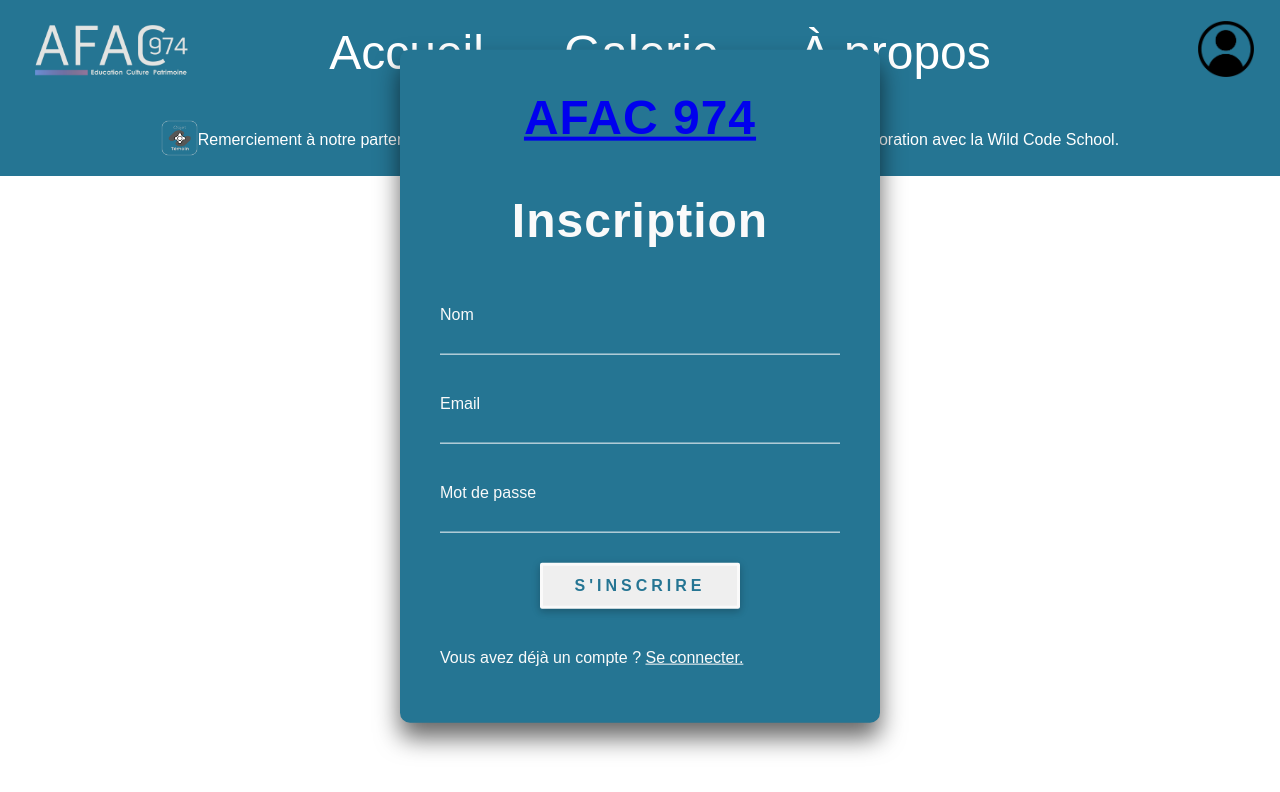
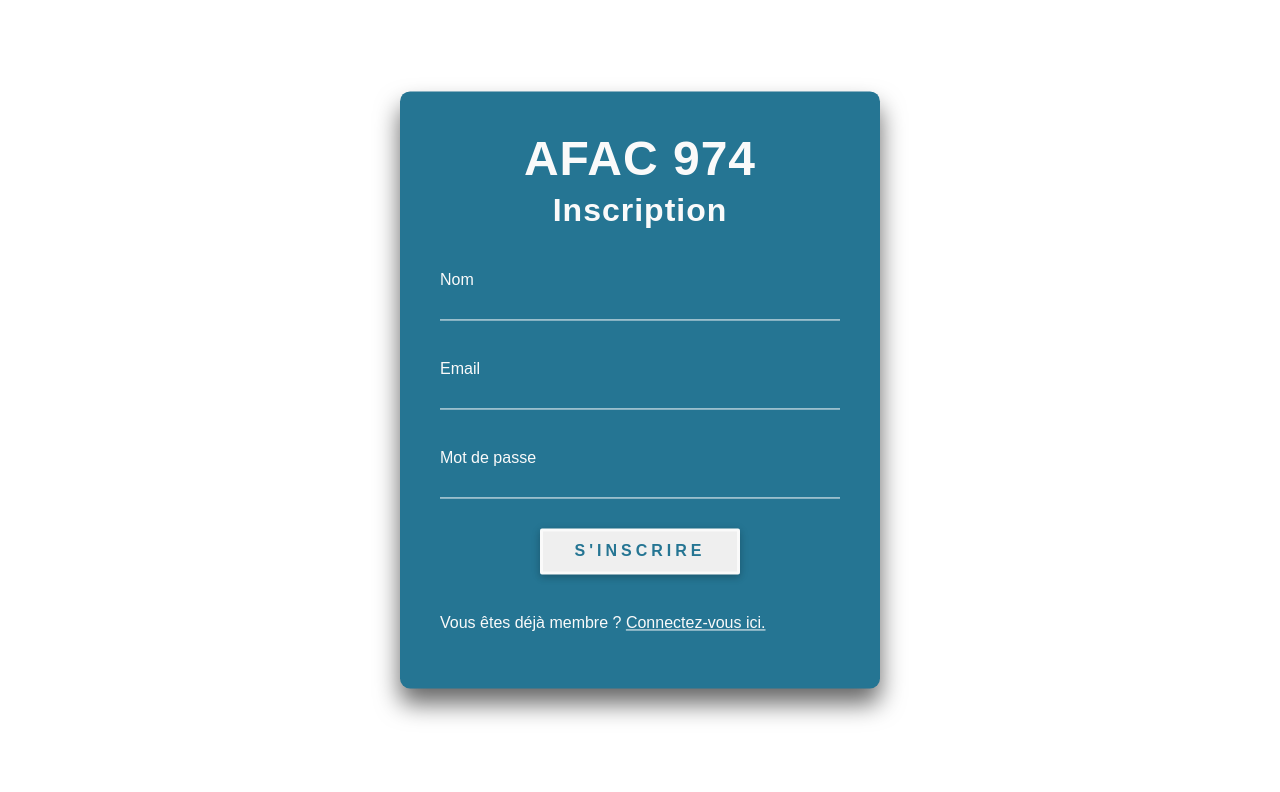
Before and after one commit to WildCodeSchool/2023-02-JS-Lille-project-3-groupe1, a React (Vite) app in the folder frontend/: page /register in a window 1280 px wide. Shown: the top 792 px of the page. Built offline with nearby package versions, Linux system fonts and the light colour scheme.

Commit message:
login register form finished

```diff
--- a/frontend/src/App.jsx
+++ b/frontend/src/App.jsx
@@ -1,4 +1,4 @@
-import { useState } from "react";
+import React, { useState } from "react";
 import { Routes, Route } from "react-router-dom";
 import Navbar from "./components/Navbar/Navbar";
 import Home from "./page/Home/Home";
@@ -6,9 +6,8 @@ import Footer from "./components/Footer/Footer";
 import Account from "./page/Account/Account";
 import Authors from "./page/Author/Author";
 import GaleriePG from "./page/Galerie/Galeriepg";
-import FormLogin from "./page/FormLogin/FormLogin"
+import FormLogin from "./page/FormLogin/FormLogin";
 import FormRegister from "./page/FormRegister/FormRegister";
-// import Register from "./page/FormLogin/RegisterForm";
 import About from "./components/About/About";
 import "./App.scss";
 
@@ -20,6 +19,14 @@ export default function App() {
     setActiveTab(tab);
   };
 
+  const handleFormOpen = () => {
+    setShowNavbarAndFooter(false);
+  };
+
+  const handleFormClose = () => {
+    setShowNavbarAndFooter(true);
+  };
+
   return (
     <div className="appcontainer">
       <div className="navapp">
@@ -29,11 +36,17 @@ export default function App() {
             <Route path="/" element={<Home />} />
             <Route path="/galerie" element={<GaleriePG />} />
             <Route path="/authors" element={<Authors />} />
-            <Route path="/login" element={<FormLogin />} />
-            <Route path="/register" element={<FormRegister />} />
+            <Route
+              path="/login"
+              element={<FormLogin onFormOpen={handleFormOpen} onFormClose={handleFormClose} />}
+            />
+            <Route
+              path="/register"
+              element={<FormRegister onFormOpen={handleFormOpen} onFormClose={handleFormClose} />}
+            />
             <Route path="/apropos" element={<About />} />
             <Route path="/authors" element={<Authors />} />
-            <Route path="/login2" />{" "}
+            <Route path="/login2" />
             <Route
               path="/account/favoris"
               element={
@@ -48,10 +61,11 @@ export default function App() {
             />
           </Routes>
         </div>
-
-        <div className="footerapp">
-          <Footer />
-        </div>
+        {showNavbarAndFooter && (
+          <div className="footerapp">
+            <Footer />
+          </div>
+        )}
       </div>
     </div>
   );
--- a/frontend/src/page/FormLogin/FormLogin.jsx
+++ b/frontend/src/page/FormLogin/FormLogin.jsx
@@ -1,9 +1,8 @@
-import React, { useState } from "react";
+import React, { useState, useEffect } from "react";
 import axios from "axios";
 import "../FormLogin/FormLoginStyle.scss";
-import { useEffect } from "react";
 
-function FormLogin() {
+function FormLogin({ onFormOpen, onFormClose }) {
   const [formData, setFormData] = useState({
     mail: "",
     password: "",
@@ -34,15 +33,24 @@ function FormLogin() {
       .catch((error) => {
         console.error("Erreur lors de la requête :", error);
       });
-    [];
   };
 
+  useEffect(() => {
+    onFormOpen();
+    return () => {
+      onFormClose();
+    };
+  }, [onFormOpen, onFormClose]);
+
   return (
+
       <div className="login-box">
         <p>
-        <a href="Home" className="title-form">AFAC 974</a>
+          <a href="/" className="title-form">
+            AFAC 974
+          </a>
           <br />
-        <p className="connexion-text">Connexion</p>
+          <p className="information-section-text">Connexion</p>
         </p>
         <form onSubmit={handleSubmit}>
           {/* Champ de saisie de l'email */}
@@ -79,12 +87,13 @@ function FormLogin() {
 
         {/* Lien pour créer un compte */}
         <p className="account-sign-up">
-      Pas encore membre ? {" "}
+          Pas encore membre ?{" "}
           <a href="register" className="suscribe">
             Inscrivez-vous dès maintenant !
           </a>
         </p>
       </div>
+
   );
 }
 
--- a/frontend/src/page/FormLogin/FormLoginStyle.scss
+++ b/frontend/src/page/FormLogin/FormLoginStyle.scss
@@ -2,6 +2,14 @@
 
 /* Importation des variables de style pour réutiliser les valeurs prédéfinies */
 
+.background-color{
+  background-color: linear-gradient(
+  0deg,
+  hsl(196deg 60% 36%) 0%,
+  hsl(198deg 32% 69%) 50%,
+  hsl(195deg 61% 89%) 100%
+);
+}
 /* Style de la boîte de connexion */
 .login-box {
   position: absolute;
@@ -27,7 +35,7 @@
     font-weight: bold;
     letter-spacing: 1px;
   }
-  .connexion-text{
+  .information-section-text{
  display: flex;
     justify-content: center;
     font-size: $h2;
@@ -102,7 +110,7 @@
     box-shadow: 0 2px 10px rgba(0, 0, 0, 0.16), 0 3px 6px rgba(0, 0, 0, 0.1);
     color: $color-background-div;
     text-decoration: none;
-    transition: 1s ease all;
+    transition: 0,5s ease all;
     z-index: 1;
   }
 
--- a/frontend/src/page/FormRegister/FormRegister.jsx
+++ b/frontend/src/page/FormRegister/FormRegister.jsx
@@ -1,8 +1,8 @@
-import React, { useState } from "react";
+import React, { useState, useEffect } from "react";
 import axios from "axios";
-import "../FormRegister/FormRegisterStyle.scss";
+import "../FormLogin/FormLoginStyle.scss";
 
-function FormRegister() {
+function FormRegister({ onFormOpen, onFormClose }) {
   const [formData, setFormData] = useState({
     name: "",
     mail: "",
@@ -19,22 +19,33 @@ function FormRegister() {
     axios
       .post("http://localhost:5000/users", formData)
       .then(() => {
-        // Réinitialiser le formulaire après soumission réussie
         setFormData({
           name: "",
           mail: "",
           password: "",
         });
       })
-      .catch();
+      .catch((error) => {
+        console.error("Erreur lors de la requête :", error);
+      });
   };
 
+  useEffect(() => {
+    onFormOpen();
+    return () => {
+      onFormClose();
+    };
+  }, [onFormOpen, onFormClose]);
+
   return (
+
     <div className="login-box">
       <p>
-        <a href="Home">AFAC 974</a>
+      <a href="/" className="title-form">
+          AFAC 974
+        </a>
         <br />
-        <p className="inscription-text">Inscription</p>
+        <p className="information-section-text">Inscription</p>
       </p>
       <form onSubmit={handleSubmit}>
         <div className="user-box">
@@ -51,7 +62,6 @@ function FormRegister() {
           <label>Nom</label>
         </div>
 
-
         <div className="user-box">
           <input
             type="email"
@@ -64,7 +74,7 @@ function FormRegister() {
           />
           <label htmlFor="email">Email</label>
         </div>
-        {/* Champ de saisie du mot de passe */}
+
         <div className="user-box">
           <input
             type="password"
@@ -78,15 +88,15 @@ function FormRegister() {
           <label>Mot de passe</label>
         </div>
 
-        <div class="button-container">
+        <div className="button-container">
           <button type="submit">S'inscrire</button>
         </div>
       </form>
-       {/* Lien pour créer un compte */}
-       <p className="account-sign-up">
-        Vous avez déjà un compte ?{" "}
+
+      <p className="account-sign-up">
+        Vous êtes déjà membre ?{" "}
         <a href="login" className="suscribe">
-          Se connecter.
+          Connectez-vous ici.
         </a>
       </p>
     </div>
```
Lines whose indentation alone changed are shown as unchanged.
